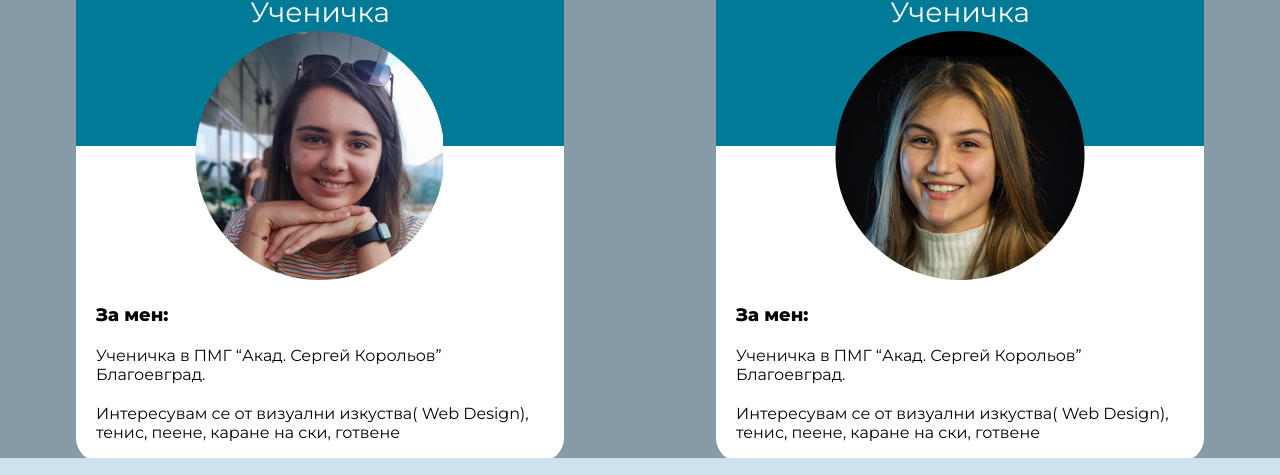
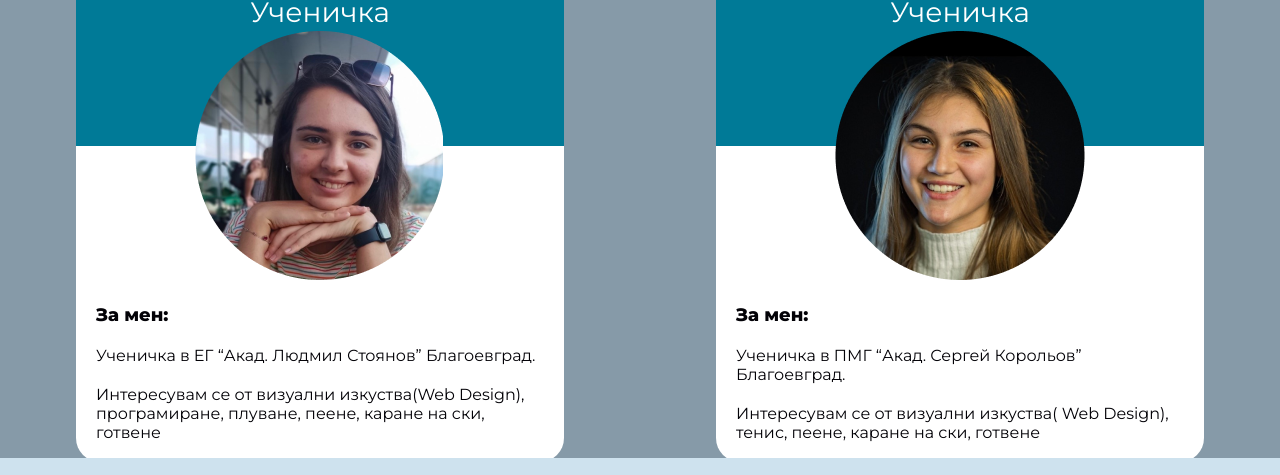
Before and after one commit to Ivana390/ai-medicalinfohb, a plain HTML site: page sait/about_us.html in a window 1280 px wide. Shown: the part 253-728 px from the top of the page. Drawn offline with Linux system fonts and the light colour scheme.

Commit message:
about_us page
добавяне на моя информация

```diff
--- a/sait/about_us.html
+++ b/sait/about_us.html
@@ -55,8 +55,8 @@
             <div class="about-us-text">
                 <a href="#"><img src="assets/images/Ivana.png" class="img-container"></a>
                 <h5>За мен:</h5>
-                <p>Ученичка в ПМГ “Акад. Сергей Корольов” Благоевград. </p>
-                <p>Интересувам се от визуални изкуства( Web Design), тенис, пеене, каране на ски, готвене  </p>
+                <p>Ученичка в ЕГ “Акад. Людмил Стоянов” Благоевград. </p>
+                <p>Интересувам се от визуални изкуства(Web Design), програмиране, плуване, пеене, каране на ски, готвене  </p>
             </div>
 <!--            <div class="icons-container">-->
 <!--                <a href="#"><img src="assets/images/facebook.png" class="icons"></a>-->
```
